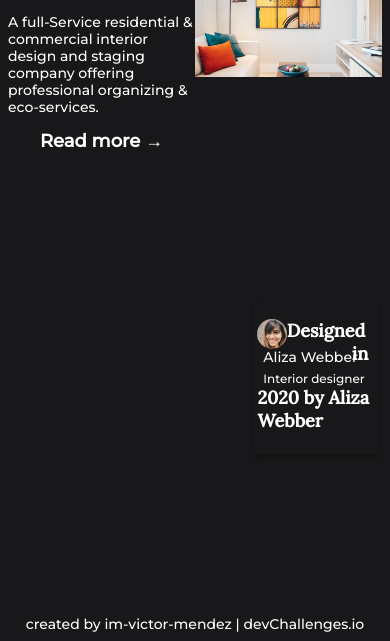
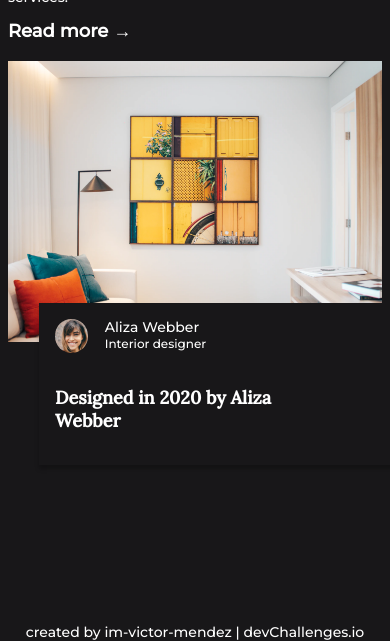
Before and after one commit to im-victor-mendez/CSS-Interior_Consultant, a plain HTML site: page index.html in a window 390 px wide. Shown: the part 203-844 px from the top of the page. Drawn offline with nearby package versions, Linux system fonts and the light colour scheme.

Commit message:
Positionate all components (fine in iPhone 12 Pro). To fix this.

```diff
--- a/src/style.css
+++ b/src/style.css
@@ -198,4 +198,53 @@ body {
         letter-spacing: 0em;
         text-align: left;
     }
+
+    .topNav {
+        visibility: hidden;
+    }
+
+    .content {
+        display: block;
+        width: 100%;
+        text-align: left;
+    }
+
+    .content div {
+        width: 80%;
+    }
+
+    .content img {
+        width: 100%;
+        margin-top: 5%;
+    }
+
+    .designer {
+        left: 10%;
+        top: 60%;
+        width: 85%;
+        padding: 1rem;
+    }
+
+    .designer img {
+        width: 10%;
+    }
+
+    .designer h1 {
+        margin: 0%;
+        float: none;
+    }
+
+    .designer h2 {
+        float: left;
+    }
+
+    .designer p {
+        margin-top: 15%;
+        width: 80%;
+    }
+
+    .author {
+        position: absolute;
+        bottom: 0%;
+    }
 }
```
